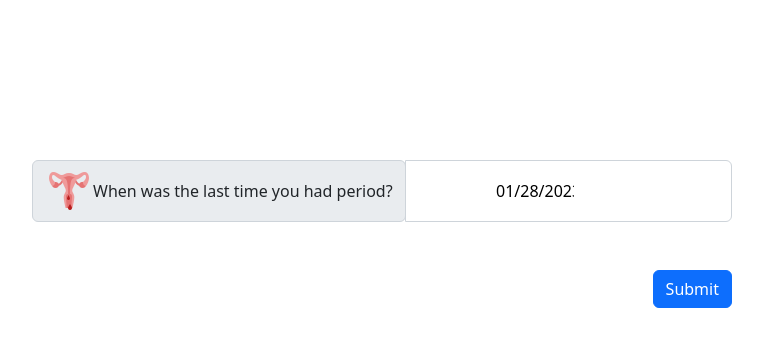
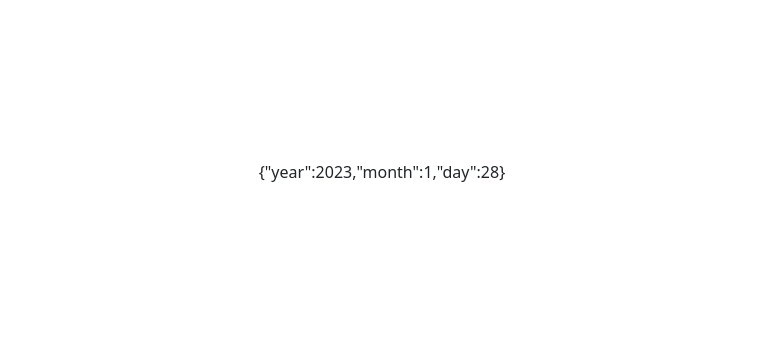
Before and after one commit to panospd/my-pregnancy, a React (Create React App) app: page / in a window 1280 px wide. Shown: the top 346 px of the page, without its empty margins (258-1021 px from the left). Built offline with nearby package versions, Linux system fonts and the light colour scheme.

Commit message:
implemented pregnancy info and form and localstorage hook

```diff
--- a/src/App.css
+++ b/src/App.css
@@ -20,3 +20,11 @@
     transform: rotate(360deg);
   }
 }
+
+.my-pregnancy-container {
+    height: 50vh;
+    margin-top: 20vh;
+    max-width: 700px;
+    margin-right: auto;
+    margin-left: auto;
+}
--- a/src/App.tsx
+++ b/src/App.tsx
@@ -1,12 +1,21 @@
 import "bootstrap/dist/css/bootstrap.css";
 import "./App.css";
-import PregnancyInfo from "./PregnancyInfo/";
+import useLocalStorage from "./hooks/useLocalStorage";
+import PregnancyInfo from "./PregnancyInfo";
+import PregnancyInfoForm from "./PregnancyInfoForm/";
+import { PregnancyDate } from "./PregnancyInfoForm/PregnancyDate";
 
 function App() {
+    const [periodDate, setPeriodDate] = useLocalStorage("pregnancy-start", PregnancyDate.CreateFrom(new Date()));
+
+    const onPregnancyInfoSubmit = (v: PregnancyDate) => {
+        setPeriodDate(v)
+    }
+
     return (
         <div className="App">
-            <div className="container">
-                <PregnancyInfo />
+            <div className="container my-pregnancy-container">
+                {!periodDate ? <PregnancyInfoForm onSubmit={onPregnancyInfoSubmit} /> : <PregnancyInfo periodDate={periodDate} />}
             </div>
         </div>
     );
--- a/src/PregnancyInfo/index.tsx
+++ b/src/PregnancyInfo/index.tsx
@@ -1,61 +1,11 @@
-import "./PregnancyInfo.css";
-import "react-datepicker/dist/react-datepicker.css";
-import DatePick from "../components/datepick";
-import { useState } from "react";
+import { PregnancyDate } from "../PregnancyInfoForm/PregnancyDate"
 
-function PregnancyInfo() {
-    const [lastPeriodDate, SetLastPeriodDate] = useState(new Date());
-
-    const onSubmit = () => {
-        console.log("hello")
-        localStorage.setItem("pregnancy-start", lastPeriodDate.toString())
-    }
-    return (
-        <form className="pregnancy-info-form">
-            <div className="form-group">
-                <DatePick
-                    selected={lastPeriodDate}
-                    iconUrl="./period.png"
-                    label="When was the last time you had period?"
-                    onChange={(d) => SetLastPeriodDate(d)}
-                />
-
-                {/* <div className="input-group mb-3">
-                <div className="input-group-prepend">
-                <span className="input-group-text" id="basic-addon1">
-                Doctor's observation
-                </span>
-                </div>
-                <select
-                    className="form-select"
-                    aria-label="Default select example"
-                    >
-                    <option selected>Week</option>
-                    { weeks().map((opt, i) => {
-                        return <option key={i}>{opt}</option>
-                    }) }
-                    </select>
-                    <select
-                    className="form-select"
-                    aria-label="Default select example"
-                    >
-                    <option selected>Day</option>
-                    { days().map((opt, i) => {
-                        return <option key={i}>{opt}</option>
-                    }) }
-                </select>
-            </div> */}
-            </div>
-            <button
-                type="button"
-                className="btn btn-primary pregnancy-form-submit"
-                onClick={onSubmit}
-            >
-                Submit
-            </button>
-            {localStorage.getItem("pregnancy-start")}
-        </form>
-    );
+interface PregnancyInfoProps {
+    periodDate: PregnancyDate
 }
 
-export default PregnancyInfo;
+function PregnancyInfo(props: PregnancyInfoProps) {
+    return <div>{JSON.stringify(props.periodDate)}</div>
+}
+
+export default PregnancyInfo
--- /dev/null
+++ b/src/PregnancyInfoForm/PregnancyDate.tsx
@@ -0,0 +1,26 @@
+export class PregnancyDate {
+    constructor(
+        public year: number,
+        public month: number,
+        public day: number) {
+        this.EnsureIsValid();
+    }
+
+    private EnsureIsValid() {
+        new Date(
+            this.year,
+            this.month,
+            this.day);
+    }
+
+    static CreateFrom(date: Date): PregnancyDate {
+        return new PregnancyDate(
+            date.getFullYear(),
+            date.getMonth() + 1,
+            date.getDate());
+    }
+
+    static Parse(date: string): PregnancyDate {
+        return JSON.parse(date) as PregnancyDate;
+    }
+}
--- a/src/PregnancyInfo/PregnancyInfo.css
+++ b/src/PregnancyInfoForm/PregnancyInfoForm.css
@@ -1,11 +1,3 @@
-.pregnancy-info-form {
-    height: 50vh;
-    margin-top: 20vh;
-    max-width: 700px;
-    margin-right: auto;
-    margin-left: auto;
-}
-
 .datepick-container {
     display: flex !important;
     align-items: center !important;
--- /dev/null
+++ b/src/PregnancyInfoForm/index.tsx
@@ -0,0 +1,39 @@
+import "./PregnancyInfoForm.css";
+import "react-datepicker/dist/react-datepicker.css";
+import DatePick from "../components/datepick";
+import { useState } from "react";
+import { PregnancyDate } from "./PregnancyDate";
+
+interface PregnacyInfoFormProps {
+    onSubmit: (value: PregnancyDate) => void
+}
+
+function PregnancyInfo(props: PregnacyInfoFormProps) {
+    const [lastPeriodDate, SetLastPeriodDate] = useState(new Date());
+
+    const onClick = () => {
+        props.onSubmit(PregnancyDate.CreateFrom(lastPeriodDate))
+    }
+
+    return (
+        <form>
+            <div className="form-group">
+                <DatePick
+                    selected={lastPeriodDate}
+                    iconUrl="./period.png"
+                    label="When was the last time you had period?"
+                    onChange={(d) => SetLastPeriodDate(d)}
+                />
+            </div>
+            <button
+                type="button"
+                className="btn btn-primary pregnancy-form-submit"
+                onClick={onClick}
+            >
+                Submit
+            </button>
+        </form>
+    )
+}
+
+export default PregnancyInfo;
--- /dev/null
+++ b/src/hooks/useLocalStorage.ts
@@ -0,0 +1,24 @@
+import { useState } from "react";
+
+function useLocalStorage<T>(
+    key: string,
+    initialValue: T) {
+    const [storedvalue, setStoredValue] = useState<T>(() => {
+        if (typeof window === undefined) {
+            return initialValue;
+        }
+
+        const item = localStorage.getItem(key)
+
+        return item ? JSON.parse(item) : initialValue;
+    })
+
+    const setValue = (value: T): void => {
+        setStoredValue(value)
+        localStorage.setItem(key, JSON.stringify(value))
+    }
+
+    return [storedvalue, setValue] as const;
+}
+
+export default useLocalStorage;
```
Also changed, not shown: src/PregnancyInfoForm/options.tsx (renamed from src/PregnancyInfo/options.tsx).
